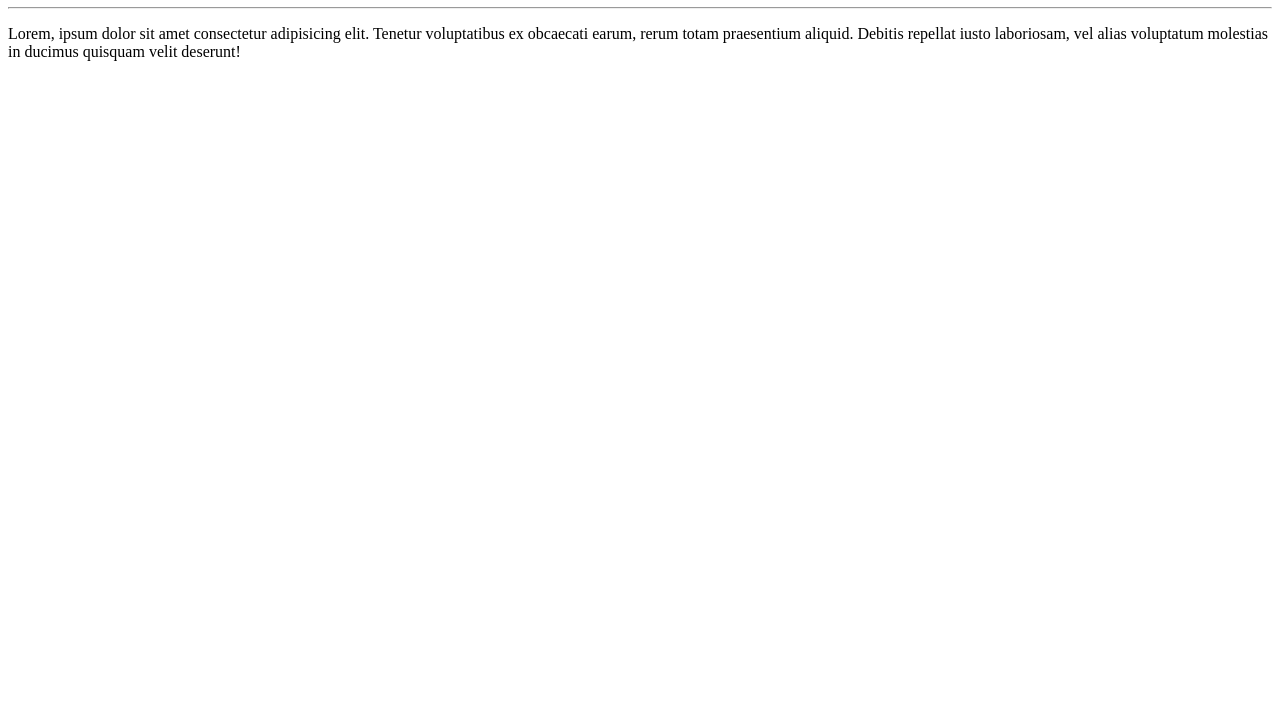
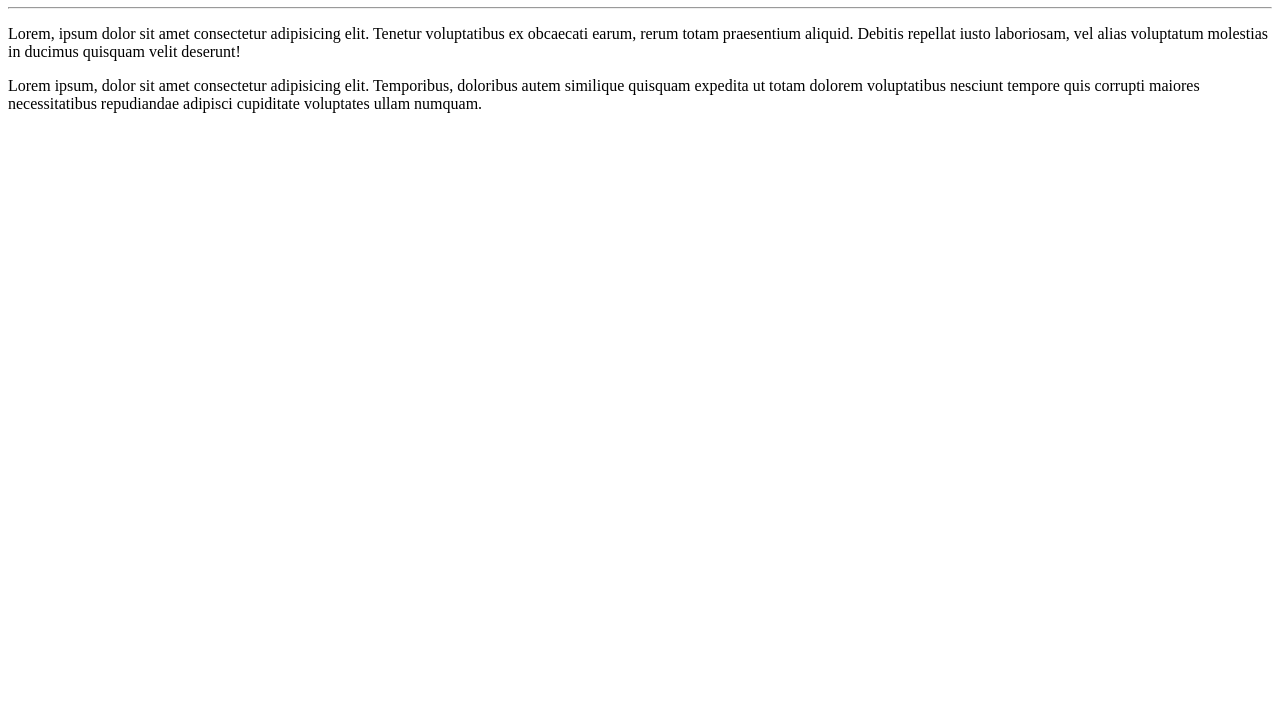
Before and after one commit to Eduardosnt/OLA-MUNDO, a plain HTML site: page site.exemplo/index.html in a window 1280 px wide. Shown: the part 73-800 px from the top of the page. Drawn offline with Linux system fonts and the light colour scheme.

Commit message:
adicionei outro lorem

```diff
--- a/site.exemplo/index.html
+++ b/site.exemplo/index.html
@@ -12,6 +12,10 @@
         Tenetur voluptatibus ex obcaecati earum, rerum totam praesentium aliquid.
         Debitis repellat iusto laboriosam, vel alias voluptatum
         molestias in ducimus quisquam velit deserunt!</p>
+        <p>Lorem ipsum, dolor sit amet consectetur adipisicing elit.
+            Temporibus, doloribus autem similique quisquam expedita ut totam
+            dolorem voluptatibus nesciunt tempore quis corrupti maiores necessitatibus
+             repudiandae adipisci cupiditate voluptates ullam numquam.</p>
 
 
 </body>
```
